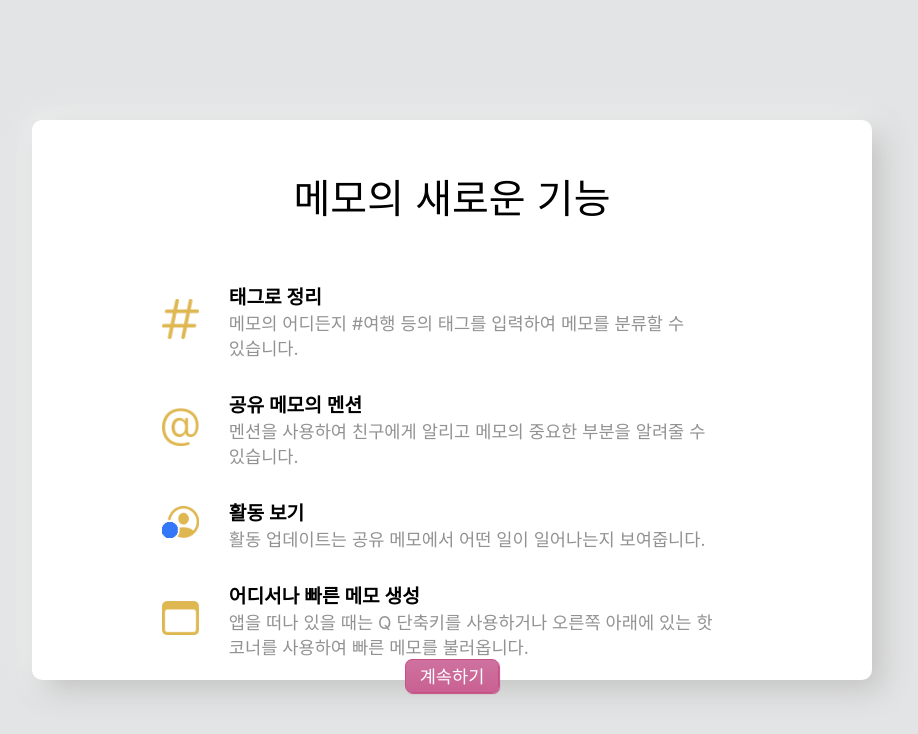
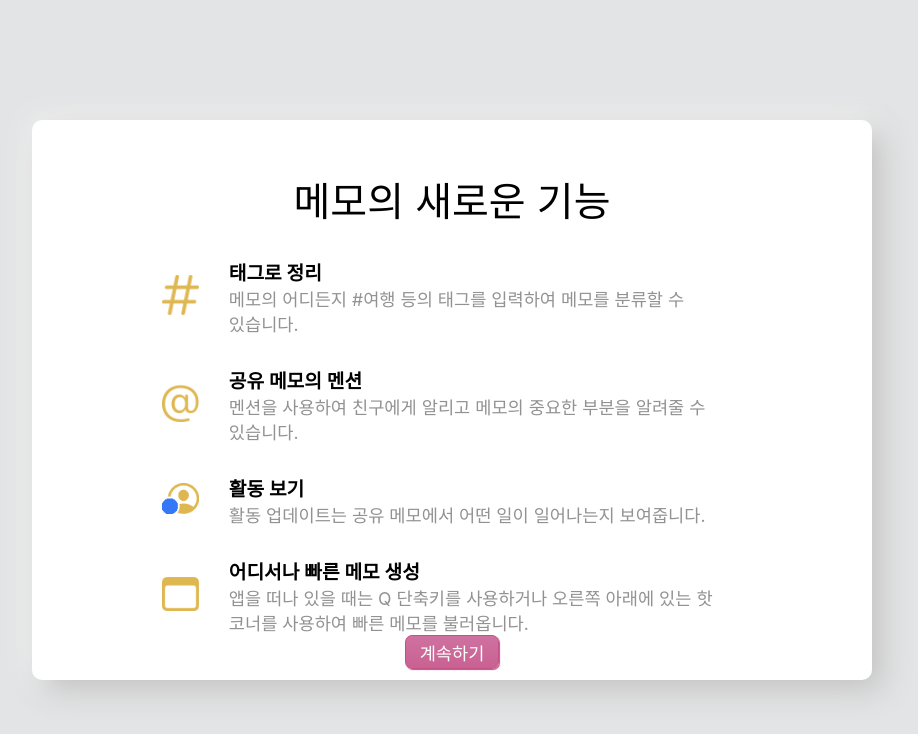
Before and after one commit to uhmseohun/macos-notes, a React (Create React App) app: page /whats-new in a window 1280 px wide. Shown: the top 734 px of the page, without its empty margins (188-1106 px from the left). Built offline with nearby package versions, Linux system fonts and the light colour scheme; a web font is replaced by a local one.

Commit message:
Title 및 Button 포지션 변경

```diff
--- a/src/pages/WhatsNew.tsx
+++ b/src/pages/WhatsNew.tsx
@@ -69,11 +69,13 @@ const PageBlock = styled.div`
   flex-direction: column;
   align-items: center;
   height: 100%;
+  padding: 30px 0;
 `;
 
 const Title = styled.h1`
   font-weight: 400;
   font-size: 2.5em;
+  margin: 0;
 `;
 
 const FeatureBlock = styled.div`
```
